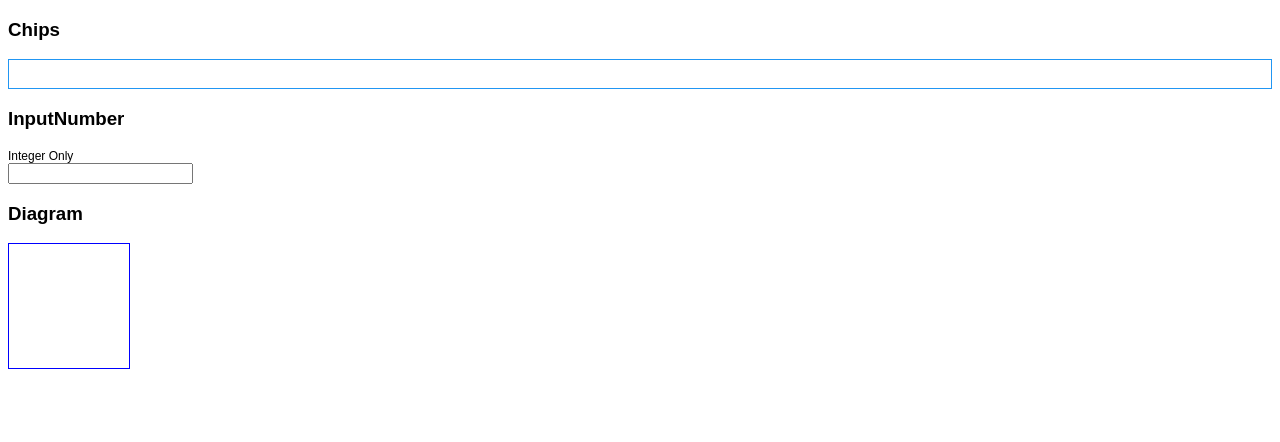
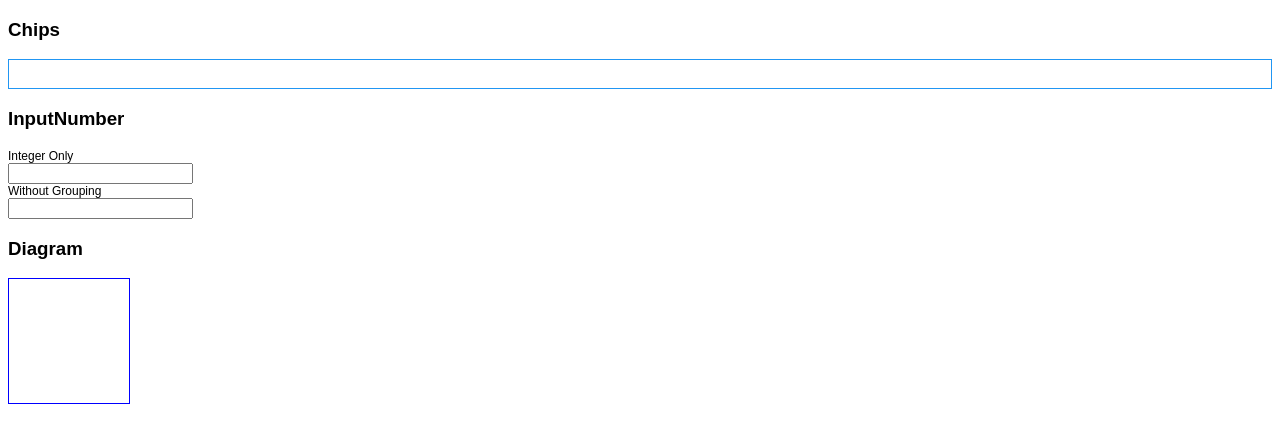
Before and after one commit to 80220/react-ts-practice-github, a React (Create React App) app: page / in a window 1280 px wide. Shown: the top 442 px of the page. Built offline with nearby package versions, Linux system fonts and the light colour scheme.

Commit message:
added useGrouping

```diff
--- a/src/App.tsx
+++ b/src/App.tsx
@@ -7,6 +7,7 @@ import Diagram from "./components/Diagram";
 export default function App() {
   const [chipValues, setChipValues] = useState<string[]>([]);
   const [inputNumber1, setInputNumber1] = useState<string>("");
+  const [inputNumber2, setInputNumber2] = useState<string>("");
 
   useEffect(() => {}, []);
 
@@ -38,6 +39,17 @@ export default function App() {
             setInputNumber1(e.value);
           }}
         />
+        <label htmlFor="withoutgrouping" style={{ fontSize: "12px" }}>
+          Without Grouping
+        </label>
+        <InputNumber
+          inputId="withoutgrouping"
+          value={inputNumber2}
+          onValueChange={(e: any) => {
+            setInputNumber2(e.value);
+          }}
+          useGrouping={false}
+        />
       </div>
       <h3 style={{ textAlign: "left" }}>Diagram</h3>
       <Diagram size="120px" />
--- a/src/components/InputNumber.tsx
+++ b/src/components/InputNumber.tsx
@@ -7,9 +7,13 @@ interface Props {
   inputId: string;
   value: string;
   onValueChange: ({ value }: { value: string }) => void;
+  useGrouping?: boolean;
 }
+const defaultProps = {
+  useGrouping: true
+};
 
-function InputNumber(props: Readonly<Props>) {
+function InputNumber(props: Readonly<Props> & typeof defaultProps) {
   const { value, onValueChange } = props;
   let numInt = useRef<number>();
   return (
@@ -26,12 +30,17 @@ function InputNumber(props: Readonly<Props>) {
             return;
           }
           numInt.current = Number.parseInt(num, 10);
-          const formatted = new Intl.NumberFormat().format(numInt.current);
-          if (!Number.isNaN(formatted)) onValueChange({ value: formatted });
+          if (props.useGrouping) {
+            const formatted = new Intl.NumberFormat().format(numInt.current);
+            if (!Number.isNaN(formatted)) onValueChange({ value: formatted });
+          } else {
+            onValueChange({ value: numInt.current.toString() });
+          }
         }}
       />
     </div>
   );
 }
+InputNumber.defaultProps = defaultProps;
 
 export default InputNumber;
```
